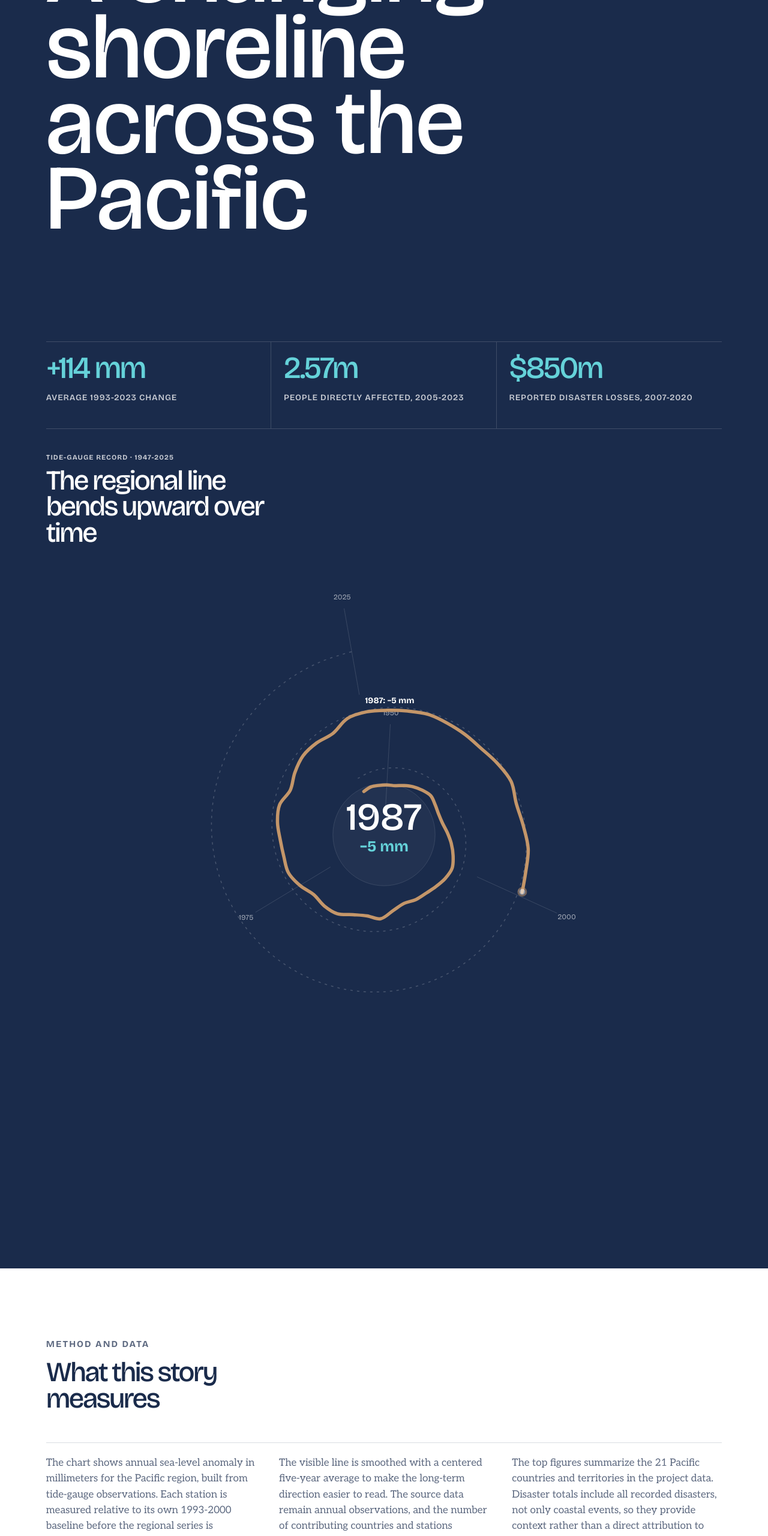
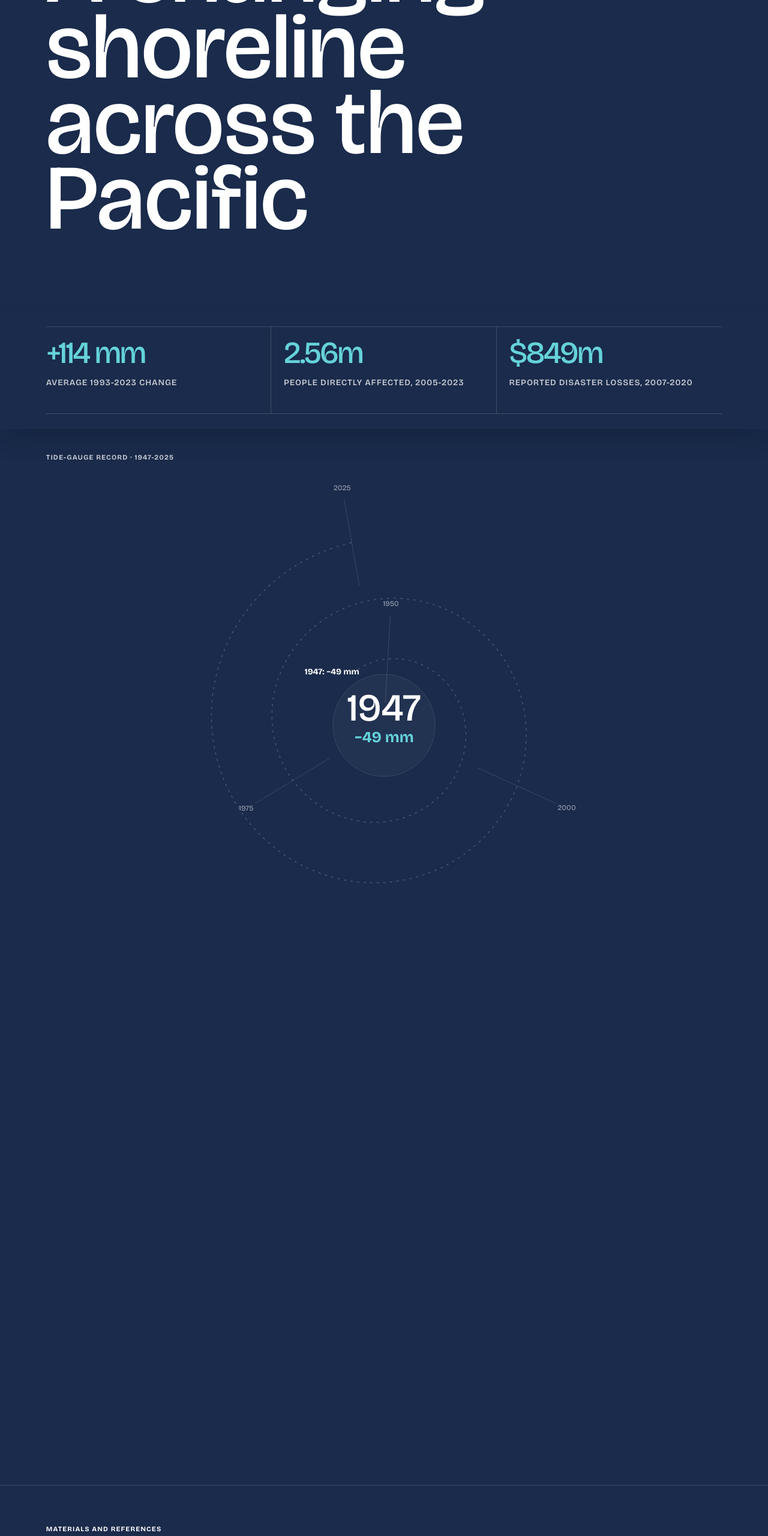
Before and after one commit to JosephBARBIERDARNAL/pacific-dataviz-challenge, a React (Vite) app: page / in a window 1280 px wide. Shown: the part 234-2794 px from the top of the page at 60% size. Built offline with nearby package versions, Linux system fonts and the light colour scheme.

Commit message:
improve timing of scroll start

```diff
--- a/src/App.tsx
+++ b/src/App.tsx
@@ -2,37 +2,6 @@ import { Footer } from "./components/Footer";
 import { RadialScrollChart } from "./components/RadialScrollChart";
 import { ScrollMetrics } from "./components/ScrollMetrics";
 import { useSeaLevelData } from "./hooks/useSeaLevelData";
-
-function MethodSection() {
-  return (
-    <section className="method-section" aria-labelledby="method-title">
-      <div className="method-inner">
-        <p className="eyebrow eyebrow--dark">Method and data</p>
-        <h2 id="method-title">What this story measures</h2>
-        <div className="method-grid">
-          <p>
-            The chart shows annual sea-level anomaly in millimeters for the
-            Pacific region, built from tide-gauge observations. Each station is
-            measured relative to its own 1993-2000 baseline before the regional
-            series is assembled.
-          </p>
-          <p>
-            The visible line is smoothed with a centered five-year average to
-            make the long-term direction easier to read. The source data remain
-            annual observations, and the number of contributing countries and
-            stations changes through time.
-          </p>
-          <p>
-            The top figures summarize the 21 Pacific countries and territories
-            in the project data. Disaster totals include all recorded disasters,
-            not only coastal events, so they provide context rather than a
-            direct attribution to sea-level rise.
-          </p>
-        </div>
-      </div>
-    </section>
-  );
-}
 
 export default function App() {
   const { data, error } = useSeaLevelData();
@@ -58,11 +27,10 @@ export default function App() {
 
         {!error &&
           (data ? (
-            <>
+            <div className="chart-experience">
               <ScrollMetrics data={data} />
               <RadialScrollChart data={data.regionalHistorical} />
-              <MethodSection />
-            </>
+            </div>
           ) : (
             <section className="loading-panel" aria-live="polite">
               <h2>Loading data...</h2>
--- a/src/components/RadialScrollChart.tsx
+++ b/src/components/RadialScrollChart.tsx
@@ -8,8 +8,10 @@ interface RadialScrollChartProps {
 }
 
 export function RadialScrollChart({ data }: RadialScrollChartProps) {
-  const { ref: sectionRef, progress } = useScrollProgress<HTMLDivElement>();
-  const chartRef = useRef<HTMLDivElement>(null);
+  const { ref: chartRef, progress } = useScrollProgress<HTMLDivElement>({
+    waitForFullVisibility: true,
+    travelScreens: 1.1,
+  });
   const handleRef = useRef<RadialChartHandle | null>(null);
   const progressRef = useRef(progress);
 
@@ -51,14 +53,9 @@ export function RadialScrollChart({ data }: RadialScrollChartProps) {
   }, [progress]);
 
   return (
-    <section
-      ref={sectionRef}
-      className="radial-story"
-      aria-labelledby="radial-title"
-    >
+    <section className="radial-story" aria-label="Tide-gauge record, 1947-2025">
       <div className="radial-copy">
         <p className="chart-source">Tide-gauge record · 1947-2025</p>
-        <h2 id="radial-title">The regional line bends upward over time</h2>
       </div>
       <div id="radial-sea-level-chart" className="radial-chart" ref={chartRef} />
     </section>
--- a/src/hooks/useScrollProgress.ts
+++ b/src/hooks/useScrollProgress.ts
@@ -1,12 +1,20 @@
 import { useEffect, useRef, useState } from "react";
 import { prefersReducedMotion } from "../constants";
+
+interface ScrollProgressOptions {
+  waitForFullVisibility?: boolean;
+  travelScreens?: number;
+}
 
 function clamp(value: number): number {
   return Math.max(0, Math.min(1, value));
 }
 
-export function useScrollProgress<T extends HTMLElement>() {
+export function useScrollProgress<T extends HTMLElement>(
+  options: ScrollProgressOptions = {},
+) {
   const ref = useRef<T>(null);
+  const startScrollYRef = useRef<number | null>(null);
   const [progress, setProgress] = useState(
     prefersReducedMotion.matches ? 1 : 0,
   );
@@ -26,6 +34,30 @@ export function useScrollProgress<T extends HTMLElement>() {
 
       const rect = element.getBoundingClientRect();
       const viewportHeight = window.innerHeight || 1;
+
+      if (options.waitForFullVisibility) {
+        const fullyVisible = rect.top >= 0 && rect.bottom <= viewportHeight;
+        if (!fullyVisible && startScrollYRef.current == null) {
+          setProgress(0);
+          return;
+        }
+
+        if (fullyVisible && startScrollYRef.current == null) {
+          startScrollYRef.current = window.scrollY;
+        }
+
+        const startScrollY = startScrollYRef.current ?? window.scrollY;
+        if (window.scrollY < startScrollY) {
+          startScrollYRef.current = null;
+          setProgress(0);
+          return;
+        }
+
+        const travel = viewportHeight * (options.travelScreens ?? 1);
+        setProgress(clamp((window.scrollY - startScrollY) / travel));
+        return;
+      }
+
       const raw = (viewportHeight - rect.top) / (viewportHeight + rect.height);
       setProgress(clamp((raw - 0.08) / 0.78));
     };
@@ -44,7 +76,7 @@ export function useScrollProgress<T extends HTMLElement>() {
       window.removeEventListener("scroll", requestUpdate);
       window.removeEventListener("resize", requestUpdate);
     };
-  }, []);
+  }, [options.travelScreens, options.waitForFullVisibility]);
 
   return { ref, progress };
 }
--- a/src/styles.css
+++ b/src/styles.css
@@ -468,19 +468,28 @@ a:focus-visible {
   font-family: var(--heading);
 }
 
+.chart-experience,
 .metrics-section,
 .radial-story {
   background: var(--navy);
   color: var(--white);
 }
 
+.chart-experience {
+  position: relative;
+}
+
 .metrics-section {
-  padding: clamp(2rem, 4vw, 4rem) 0 clamp(1.5rem, 3vw, 3rem);
+  position: sticky;
+  z-index: 20;
+  top: 0;
+  padding: clamp(1rem, 2vw, 1.75rem) 0;
+  box-shadow: 0 1.25rem 2rem rgba(8, 18, 37, 0.18);
 }
 
 .radial-story {
-  min-height: 170vh;
-  padding: 0 0 clamp(5rem, 10vw, 9rem);
+  min-height: 220vh;
+  padding: clamp(1.25rem, 3vw, 2.5rem) 0 clamp(5rem, 10vw, 9rem);
 }
 
 .radial-copy {
@@ -488,16 +497,12 @@ a:focus-visible {
   margin-inline: auto;
 }
 
-.radial-copy h2 {
-  max-width: 13ch;
-}
-
 .radial-chart {
   position: sticky;
-  top: 3vh;
+  top: clamp(10.5rem, 17vh, 13rem);
   width: min(94vw, 1120px);
-  min-height: min(88vh, 860px);
-  margin: clamp(1.5rem, 4vw, 3.5rem) auto 0;
+  min-height: min(74vh, 720px);
+  margin: 0 auto;
 }
 
 .radial-chart svg {
@@ -525,7 +530,6 @@ a:focus-visible {
   font-weight: 700;
 }
 
-.method-section,
 .loading-panel {
   background: var(--white);
   color: var(--navy);
@@ -539,33 +543,6 @@ a:focus-visible {
 .loading-panel h2 {
   width: var(--content-width);
   margin-inline: auto;
-}
-
-.method-section {
-  padding: clamp(5rem, 9vw, 8rem) 0;
-}
-
-.method-inner {
-  width: var(--content-width);
-  margin-inline: auto;
-}
-
-.method-inner h2 {
-  max-width: 12ch;
-}
-
-.method-grid {
-  display: grid;
-  grid-template-columns: repeat(3, minmax(0, 1fr));
-  gap: clamp(1.5rem, 3vw, 3rem);
-  margin-top: clamp(2rem, 4vw, 3.5rem);
-  border-top: 1px solid var(--ink-16);
-}
-
-.method-grid p {
-  margin: 0;
-  padding-top: 1.25rem;
-  color: var(--ink-70);
 }
 
 .impacts-section {
@@ -858,38 +835,46 @@ a:focus-visible {
     margin-top: 2.5rem;
   }
 
+  .metrics-section {
+    padding: 0.55rem 0;
+  }
+
   .metrics {
-    grid-template-columns: 1fr;
+    grid-template-columns: repeat(3, minmax(0, 1fr));
   }
 
   .metric,
   .metric:not(:first-child),
   .metric:nth-child(3) {
-    min-height: 8rem;
-    padding: 1rem 0;
-    border-right: 0;
-    border-bottom: 1px solid var(--white-16);
+    min-height: 5.7rem;
+    padding: 0.65rem 0.5rem;
+    border-right: 1px solid var(--white-16);
+    border-bottom: 0;
   }
 
   .metric:last-child {
-    border-bottom: 0;
+    border-right: 0;
   }
 
   .metric-value {
-    font-size: clamp(2rem, 11vw, 3.1rem);
+    font-size: clamp(1.35rem, 7vw, 2rem);
+  }
+
+  .metric-label {
+    margin-top: 0.55rem;
+    font-size: 0.52rem;
+    line-height: 1.25;
   }
 
   .radial-story {
-    min-height: 150vh;
+    min-height: 190vh;
+    padding-top: 1rem;
   }
 
   .radial-chart {
-    top: 7vh;
-    min-height: 34rem;
-  }
-
-  .method-grid {
-    grid-template-columns: 1fr;
+    top: 8.5rem;
+    width: 100vw;
+    min-height: 26rem;
   }
 
   .chart-header {
```
